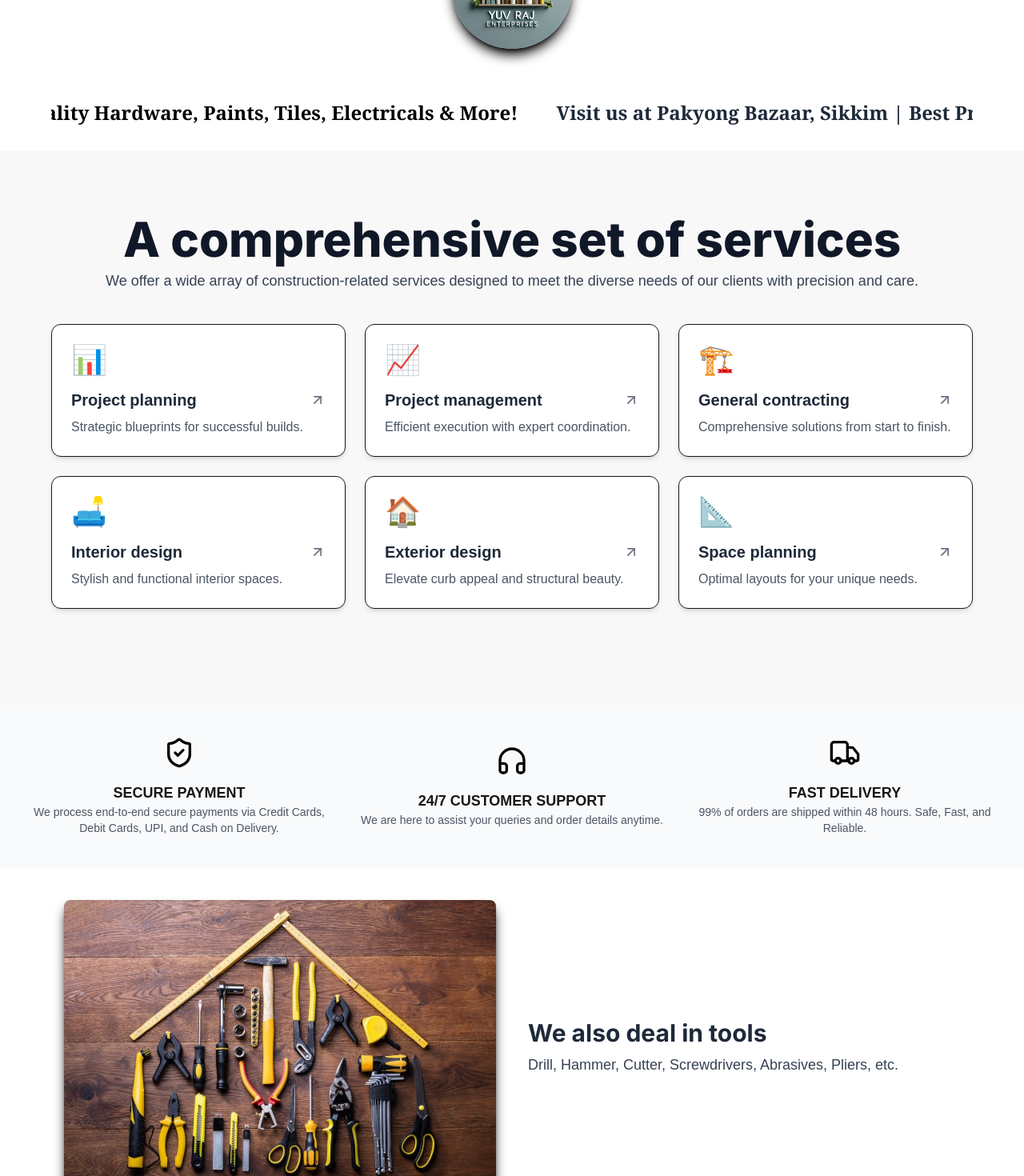
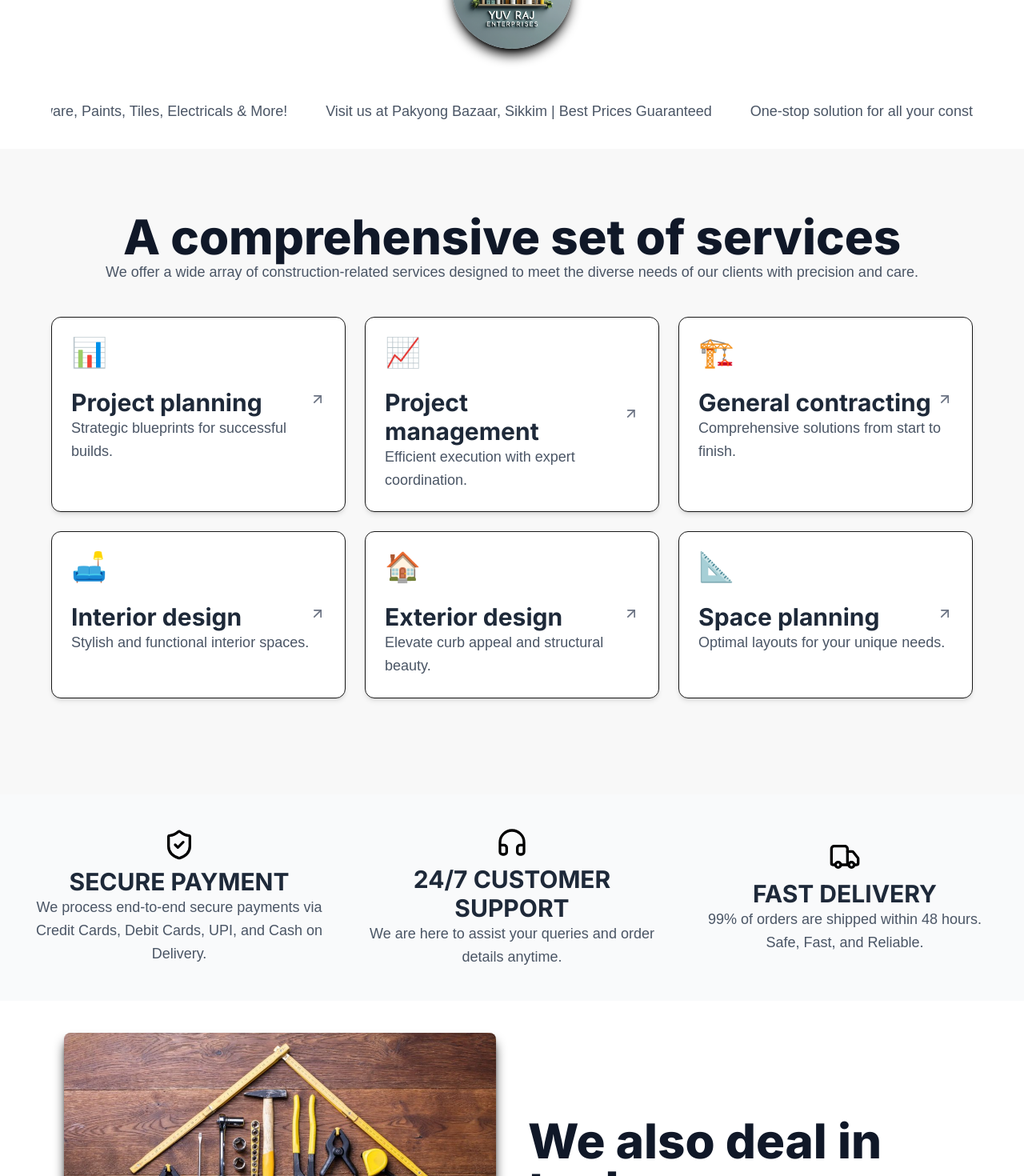
Before and after one commit to A5shi5h/yuvrajenterprise, a Next.js app: page / in a window 1280 px wide. Shown: the part 1580-3050 px from the top of the page at 80% size. Built offline with nearby package versions, Linux system fonts and the light colour scheme.

Commit message:
changes in font and alignment of the website

```diff
--- a/app/category/tiles/page.tsx
+++ b/app/category/tiles/page.tsx
@@ -2,6 +2,10 @@
 import Image from "next/image";
 import { motion } from "framer-motion";
 import Footer from "@/components/Footer";
+import { Inter } from "next/font/google";
+
+const inter = Inter({ subsets: ["latin"] });
+
 
 const Tiles = () => {
 
@@ -43,7 +47,7 @@ const Tiles = () => {
       <div className="max-w-7xl mx-auto px-4 sm:px-6 lg:px-8">
         {/* Tiles Collection Section */}
         <motion.h2
-          className="text-3xl font-extrabold text-gray-900 text-center mb-6"
+          className={`text-4xl sm:text-5xl md:text-6xl font-extrabold text-gray-900 text-center mb-6 ${inter.className}`}
           initial={{ opacity: 0, y: -20 }}
           animate={{ opacity: 1, y: 0 }}
           transition={{ duration: 0.8 }}
@@ -67,7 +71,7 @@ const Tiles = () => {
                 />
               </div>
               <div className="p-4">
-                <h3 className="text-lg font-semibold text-gray-800">{tile.name}</h3>
+                <h3 className={`text-xl sm:text-3xl font-semibold text-gray-800 mt-6 ${inter.className}`}>{tile.name}</h3>
                 <p className="text-gray-600 text-lg leading-relaxed">{tile.description}</p>
               </div>
             </motion.div>
@@ -81,14 +85,14 @@ const Tiles = () => {
           animate={{ opacity: 1, y: 0 }}
           transition={{ duration: 1, ease: "easeOut" }}
         >
-          <h3 className="text-2xl font-bold text-gray-900 mb-4">
+          <h3 className={`text-xl sm:text-3xl font-semibold text-gray-800 mt-2 ${inter.className}`}>
             Why Choose Our Tiles?
           </h3>
           <p className="text-gray-600 text-lg leading-relaxed">
             Tiles are an essential part of home and commercial space aesthetics, offering durability, easy maintenance, and a variety of styles. At Yuvraj Enterprise, we provide high-quality ceramic, porcelain, mosaic, and glass tiles that suit every taste and requirement.
           </p>
 
-          <h3 className="text-xl font-semibold text-gray-900 mt-6">
+          <h3 className={`text-xl sm:text-3xl font-semibold text-gray-800 mt-6 ${inter.className}`}>
             Which Tiles are Best for Different Spaces?
           </h3>
           <p className="text-gray-600 text-lg leading-relaxed">
@@ -98,7 +102,7 @@ const Tiles = () => {
             - Glass Tiles: Reflective and stylish, ideal for modern interiors and accent walls.
           </p>
 
-          <h3 className="text-xl font-semibold text-gray-900 mt-6">
+          <h3 className={`text-xl sm:text-3xl font-semibold text-gray-800 mt-6 ${inter.className}`}>
             Benefits of Choosing High-Quality Tiles
           </h3>
           <p className="text-gray-600 text-lg leading-relaxed">
@@ -115,7 +119,7 @@ const Tiles = () => {
           <div className="bg-white py-6">
             <div className="max-w-screen-xl mx-auto px-4">
               <div className="text-center mb-4">
-                <h3 className="text-xl font-semibold text-gray-800">Our Trusted Tile Brands</h3>
+                <h3 className={`text-xl sm:text-3xl font-semibold text-gray-800 mt-6 ${inter.className}`}>Our Trusted Tile Brands</h3>
               </div>
 
               <div className="relative overflow-hidden rounded-md">
--- a/components/BestSeller.tsx
+++ b/components/BestSeller.tsx
@@ -86,7 +86,7 @@ const BestSellers = () => {
                     animate={{ opacity: 1 }}
                     transition={{ delay: 0.4, duration: 0.6 }}
                   >
-                    <h3 className="text-white text-lg md:text-xl font-bold">
+                    <h3 className={`text-xl sm:text-3xl font-bold text-white mt-2 ${inter.className}`}>
                       {product.title}
                     </h3>
                   </motion.div>
--- a/components/FeaturedSection.tsx
+++ b/components/FeaturedSection.tsx
@@ -1,4 +1,8 @@
 import { ShieldCheck, Headphones, Truck } from "lucide-react"; // Importing icons
+import { Inter } from "next/font/google";
+
+const inter = Inter({ subsets: ["latin"] });
+
 
 const FeaturesSection = () => {
   return (
@@ -8,8 +12,8 @@ const FeaturesSection = () => {
         {/* Secure Payment */}
         <div className="w-full md:w-1/3 px-4">
           <ShieldCheck size={40} className="mx-auto text-black" />
-          <h3 className="text-lg font-semibold mt-4">SECURE PAYMENT</h3>
-          <p className="text-gray-600 text-sm">
+          <h3 className={`text-xl sm:text-3xl font-bold text-gray-800 mt-2 ${inter.className}`}>SECURE PAYMENT</h3>
+          <p className="text-gray-600 text-lg leading-relaxed">
             We process end-to-end secure payments via Credit Cards, Debit Cards, UPI, and Cash on Delivery.
           </p>
         </div>
@@ -17,8 +21,8 @@ const FeaturesSection = () => {
         {/* 24/7 Customer Support */}
         <div className="w-full md:w-1/3 px-4 mt-8 md:mt-0">
           <Headphones size={40} className="mx-auto text-black" />
-          <h3 className="text-lg font-semibold mt-4">24/7 CUSTOMER SUPPORT</h3>
-          <p className="text-gray-600 text-sm">
+          <h3 className={`text-xl sm:text-3xl font-bold text-gray-800 mt-2 ${inter.className}`}>24/7 CUSTOMER SUPPORT</h3>
+          <p className="text-gray-600 text-lg leading-relaxed">
             We are here to assist your queries and order details anytime.
           </p>
         </div>
@@ -26,8 +30,8 @@ const FeaturesSection = () => {
         {/* Fast Delivery */}
         <div className="w-full md:w-1/3 px-4 mt-8 md:mt-0">
           <Truck size={40} className="mx-auto text-black" />
-          <h3 className="text-lg font-semibold mt-4">FAST DELIVERY</h3>
-          <p className="text-gray-600 text-sm">
+          <h3 className={`text-xl sm:text-3xl font-bold text-gray-800 mt-2 ${inter.className}`}>FAST DELIVERY</h3>
+          <p className="text-gray-600 text-lg leading-relaxed">
             99% of orders are shipped within 48 hours. Safe, Fast, and Reliable.
           </p>
         </div>
--- a/components/Marquee.tsx
+++ b/components/Marquee.tsx
@@ -25,13 +25,13 @@ const Marquee = () => {
 
       {/* Marquee Text */}
       <motion.div
-        className="whitespace-nowrap flex gap-12 text-2xl font-semibold font-serif text-gray-800 px-8 max-sm:text-lg max-sm:gap-8"
+        className="whitespace-nowrap flex gap-12 text-gray-600 text-lg leading-relaxed px-8 max-sm:text-lg max-sm:gap-8"
         initial={{ x: "-100%" }}
         animate={{ x: "100%" }}
         transition={{ duration: 18, repeat: Infinity, ease: "linear" }}
       >
         <span className="text-green-700">Yuvraj Enterprise –</span>
-        <span className="text-black">Quality Hardware, Paints, Tiles, Electricals & More!</span>
+        <span>Quality Hardware, Paints, Tiles, Electricals & More!</span>
         <span>Visit us at Pakyong Bazaar, Sikkim | Best Prices Guaranteed</span>
         <span>One-stop solution for all your construction needs!</span>
       </motion.div>
--- a/components/PromoBanner.tsx
+++ b/components/PromoBanner.tsx
@@ -34,11 +34,11 @@ const PromoBanner = () => {
           transition={{ duration: 0.8 }}
           className="text-left"
         >
-          <h2 className={`text-xl sm:text-3xl font-bold text-gray-800 mt-2 ${inter.className}`}>
+          <h2 className={`text-4xl sm:text-5xl md:text-6xl font-extrabold text-gray-900 ${inter.className}`}>
             We also deal in tools
           </h2>
           <motion.p
-            className="text-md sm:text-lg font-medium text-gray-700 mt-2"
+            className="text-gray-600 text-lg leading-relaxed"
             initial={{ opacity: 0 }}
             animate={{ opacity: 1 }}
             transition={{ delay: 0.6, duration: 0.5 }}
--- a/components/ServiceSection.tsx
+++ b/components/ServiceSection.tsx
@@ -26,7 +26,7 @@ export default function ServicesSection() {
           className="mb-10 text-center"
         >
           <h2 className={`text-4xl sm:text-5xl md:text-6xl font-extrabold text-gray-900 ${inter.className}`}>A comprehensive set of services</h2>
-          <p className="text-md sm:text-lg font-medium text-gray-700 mt-2">
+          <p className="text-gray-600 text-lg leading-relaxed">
             We offer a wide array of construction-related services designed to meet the diverse needs of our clients with precision and care.
           </p>
         </motion.div>
@@ -44,10 +44,10 @@ export default function ServicesSection() {
             >
               <div className="text-4xl mb-4">{service.icon}</div>
               <div className="flex items-center justify-between">
-                <h3 className="text-xl font-semibold text-gray-800">{service.title}</h3>
+                <h3 className={`text-xl sm:text-3xl font-bold text-gray-800 mt-2 ${inter.className}`}>{service.title}</h3>
                 <ArrowUpRight className="w-5 h-5 text-gray-500 group-hover:text-black transition-all" />
               </div>
-              <p className="text-gray-600 mt-2">{service.description}</p>
+              <p className="text-gray-600 text-lg leading-relaxed">{service.description}</p>
             </motion.div>
           ))}
         </div>
```
